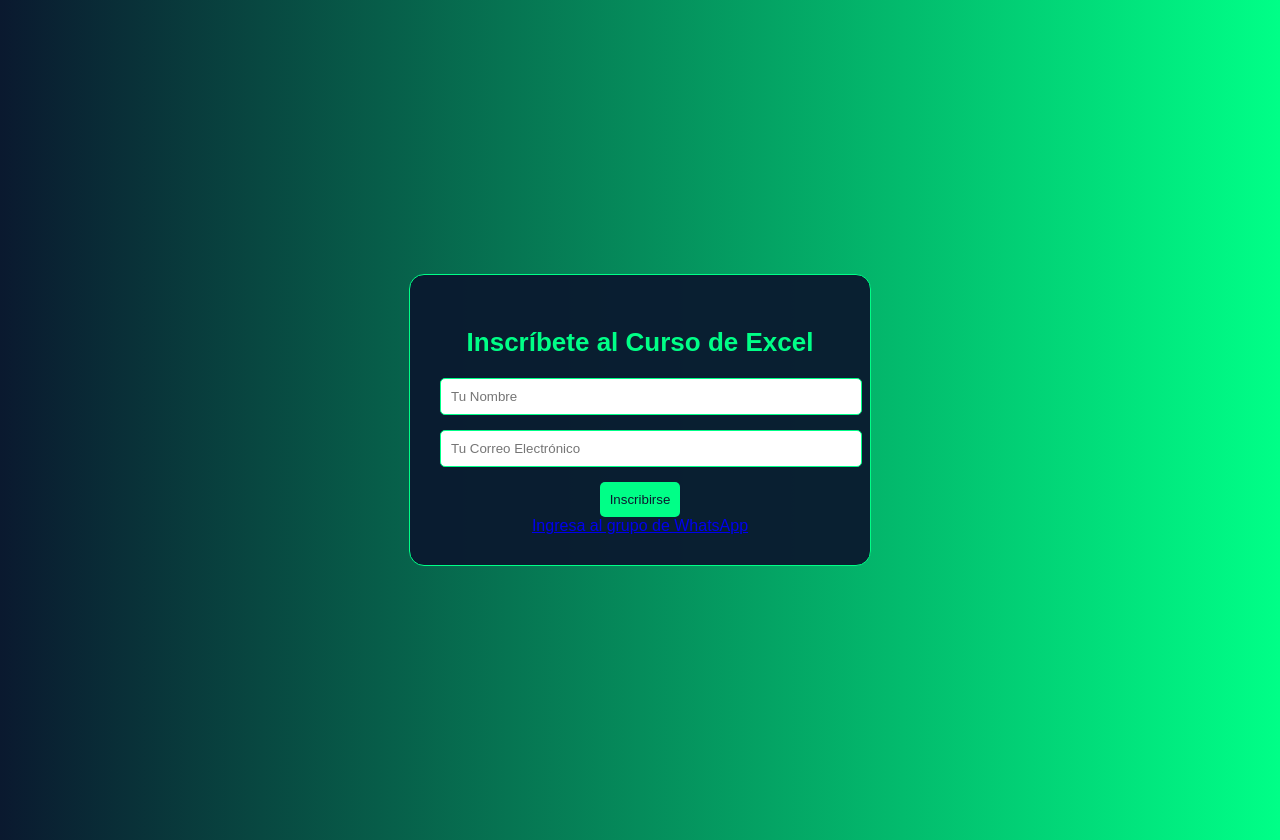
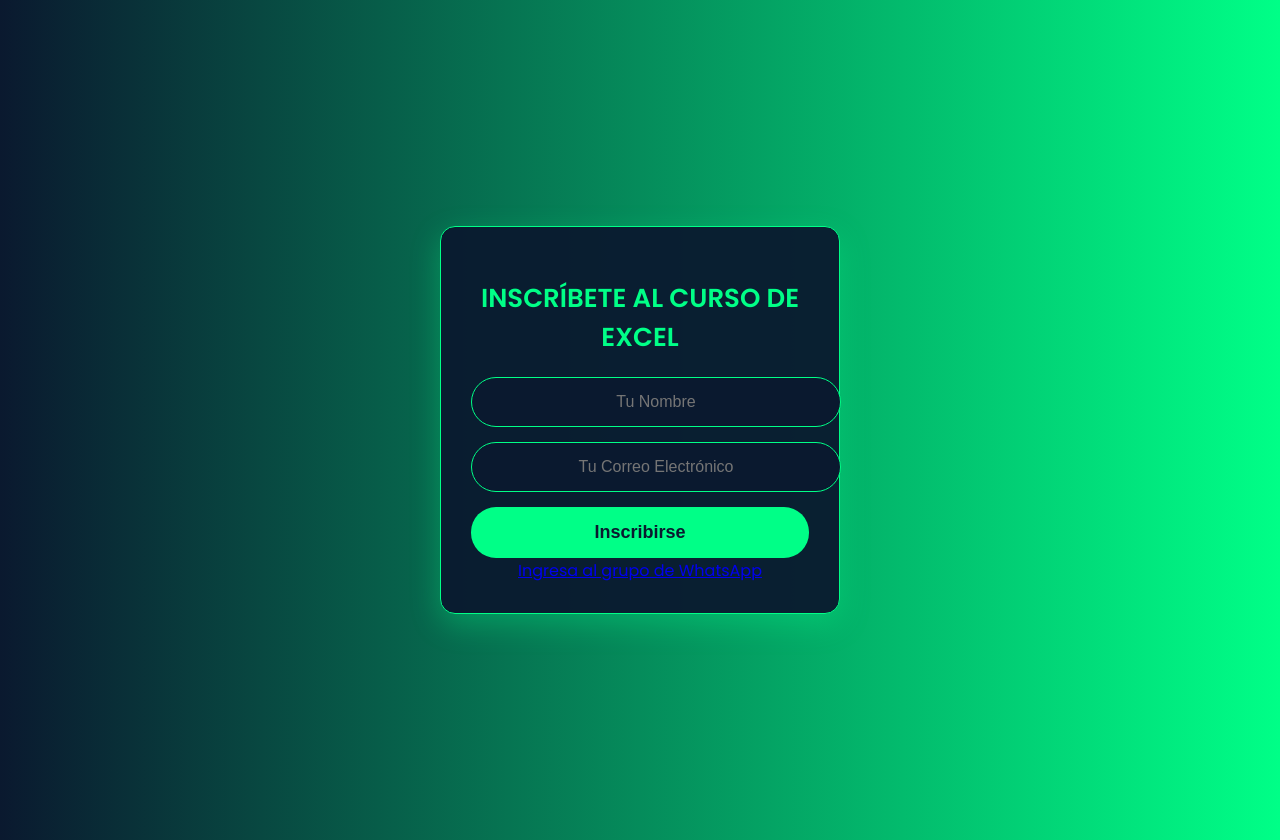
Before and after one commit to Erick-Abad/Formulario, a website: page public/index.html in a window 1280 px wide. Drawn offline with Linux system fonts and the light colour scheme.

Commit message:
Configuración corregida para Vercel

```diff
--- a/api/send-email.js
+++ b/api/send-email.js
@@ -13,9 +13,6 @@ module.exports = async (req, res) => {
             auth: {
                 user: process.env.EMAIL_USER,
                 pass: process.env.EMAIL_PASS
-            },
-            tls: {
-                rejectUnauthorized: false
             }
         });
 
@@ -31,7 +28,7 @@ module.exports = async (req, res) => {
             return res.status(200).json({ message: 'Correo enviado con éxito' });
         } catch (error) {
             console.error("Error al enviar correo:", error);
-            return res.status(500).json({ error: 'Error interno del servidor, inténtalo más tarde.' });
+            return res.status(500).json({ error: 'Error interno del servidor' });
         }
     } else {
         res.status(405).json({ error: 'Método no permitido' });
--- a/public/styles.css
+++ b/public/styles.css
@@ -1,5 +1,7 @@
+@import url('https://fonts.googleapis.com/css2?family=Poppins:wght@300;400;600&display=swap');
+
 body {
-    font-family: Arial, sans-serif;
+    font-family: 'Poppins', sans-serif;
     background: linear-gradient(to right, #0a192f, #00ff87);
     display: flex;
     justify-content: center;
@@ -14,10 +16,12 @@ body {
     background: rgba(10, 25, 47, 0.95);
     padding: 30px;
     border-radius: 15px;
+    box-shadow: 0 10px 30px rgba(0, 255, 135, 0.3);
     text-align: center;
     max-width: 400px;
     width: 100%;
     border: 1px solid #00ff87;
+    box-sizing: border-box;
 }
 
 h2 {
@@ -25,6 +29,7 @@ h2 {
     font-size: 26px;
     font-weight: bold;
     margin-bottom: 20px;
+    text-transform: uppercase;
 }
 
 .input-group {
@@ -33,16 +38,28 @@ h2 {
 
 input {
     width: 100%;
-    padding: 10px;
+    padding: 15px;
     border: 1px solid #00ff87;
-    border-radius: 5px;
+    border-radius: 25px;
+    font-size: 16px;
+    background: #0a192f;
+    color: #fff;
+    text-align: center;
 }
 
 .btn {
     background: #00ff87;
     color: #0a192f;
-    padding: 10px;
     border: none;
-    border-radius: 5px;
+    padding: 15px;
     cursor: pointer;
+    border-radius: 25px;
+    font-size: 18px;
+    font-weight: bold;
+    width: 100%;
+    transition: 0.3s;
 }
+
+.btn:hover {
+    background: #00d674;
+}
```
Also changed, not shown: vercel.json.
